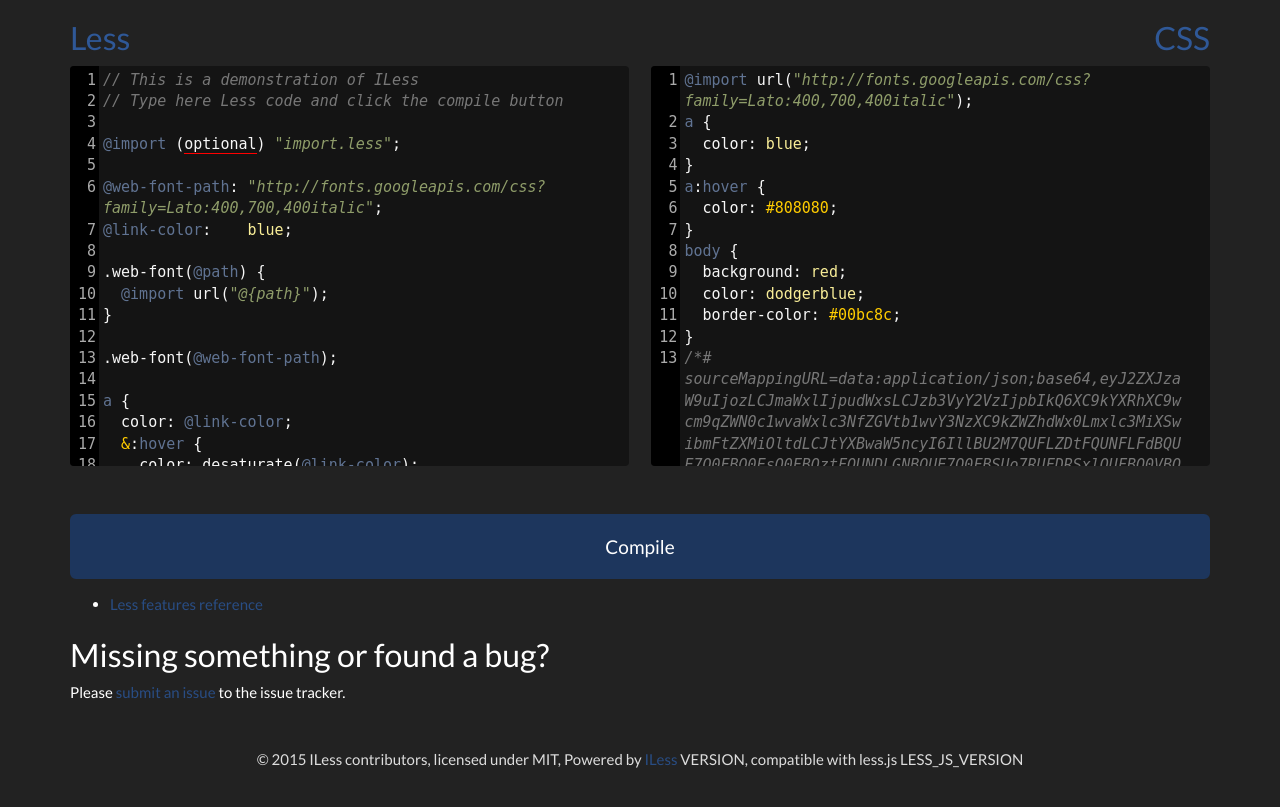
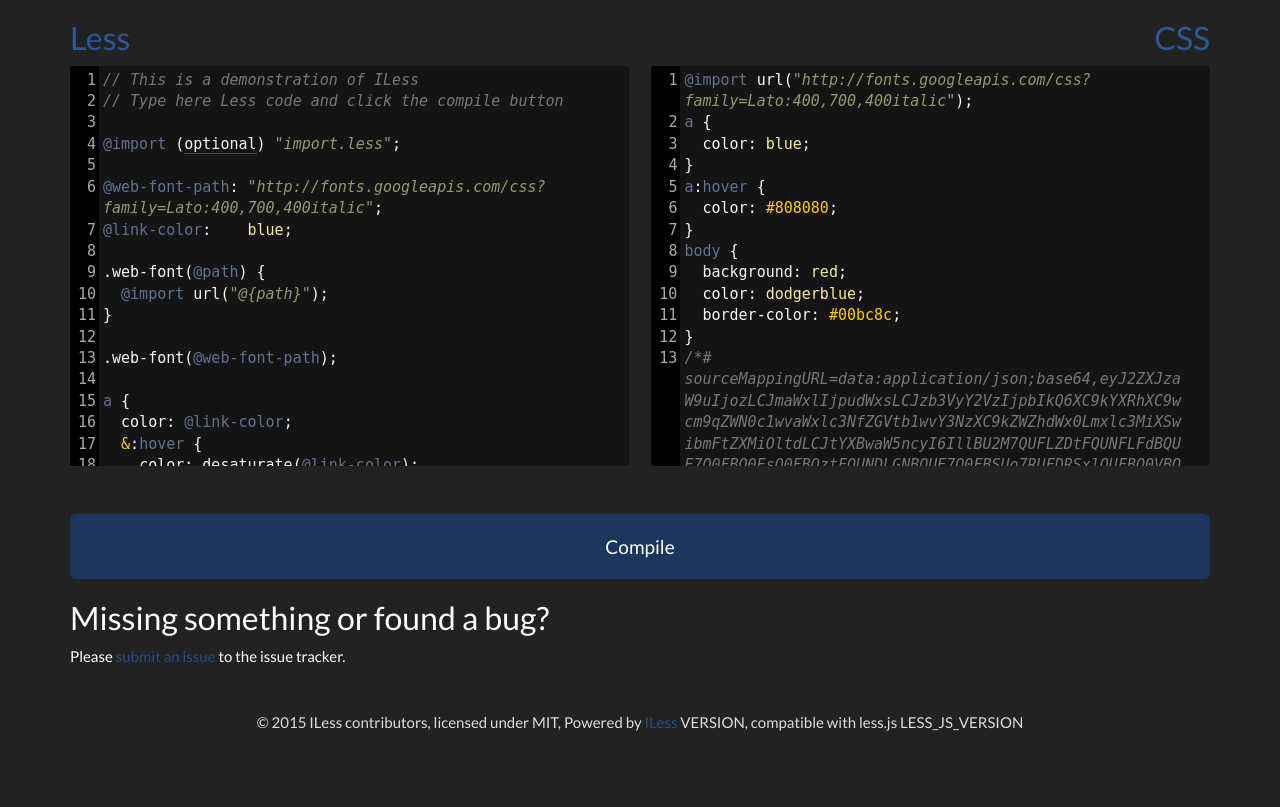
Before and after one commit to mishal/iless-demo, a PHP site: page / in a window 1280 px wide. Shown: the part 208-1015 px from the top of the page. Run offline with PHP 8.4, Linux system fonts and the light colour scheme; some libraries are stand-ins or nearby versions.

Commit message:
Removed link to feature reference

```diff
--- a/index.php
+++ b/index.php
@@ -119,14 +119,6 @@ if ($_SERVER['REQUEST_METHOD'] == 'POST') {
         </p>
     </form>
 
-    <section class="help">
-        <ul>
-            <li>
-                <a href="http://lesscss.org/features/">Less features reference</a>
-            </li>
-        </ul>
-    </section>
-
     <section class="bug-report">
         <h2>Missing something or found a bug?</h2>
 
```
